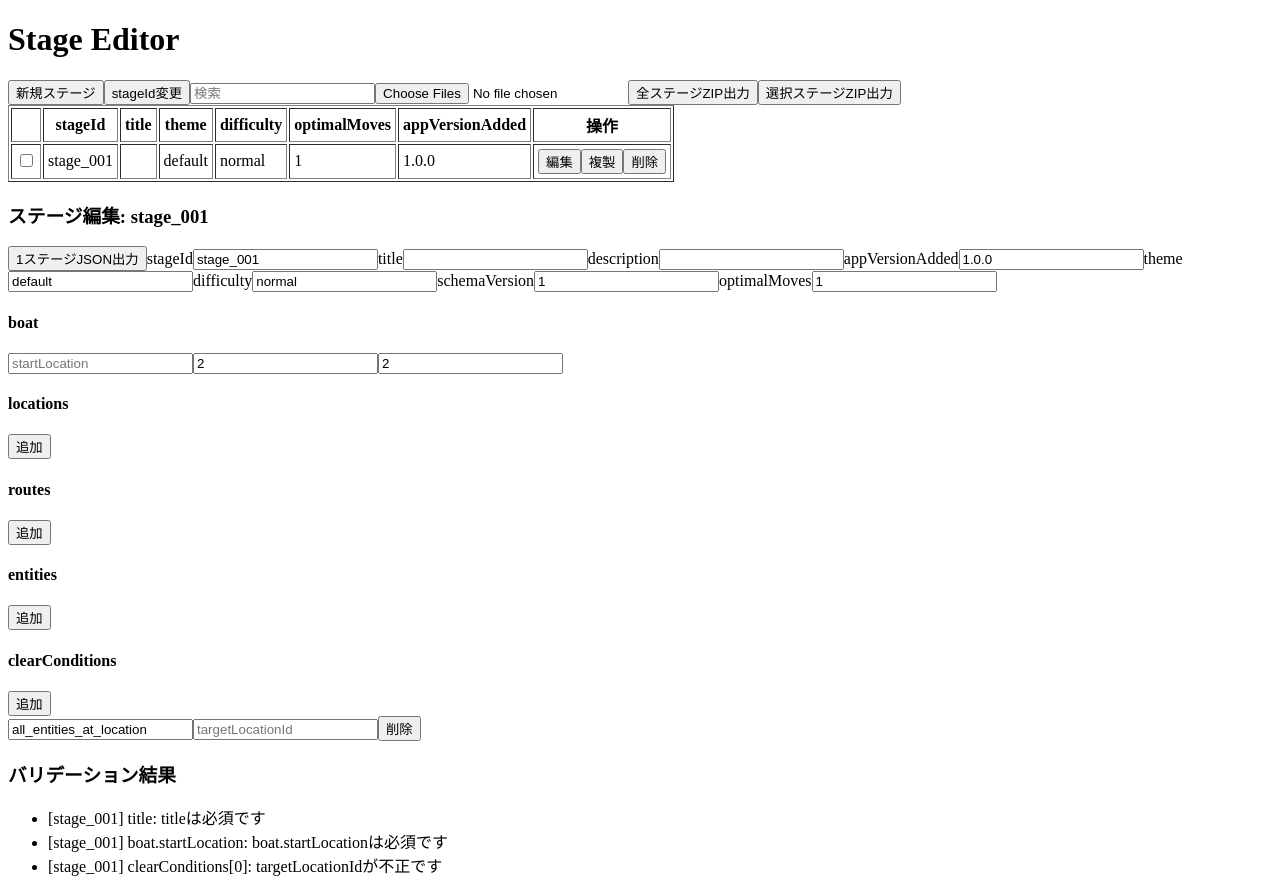
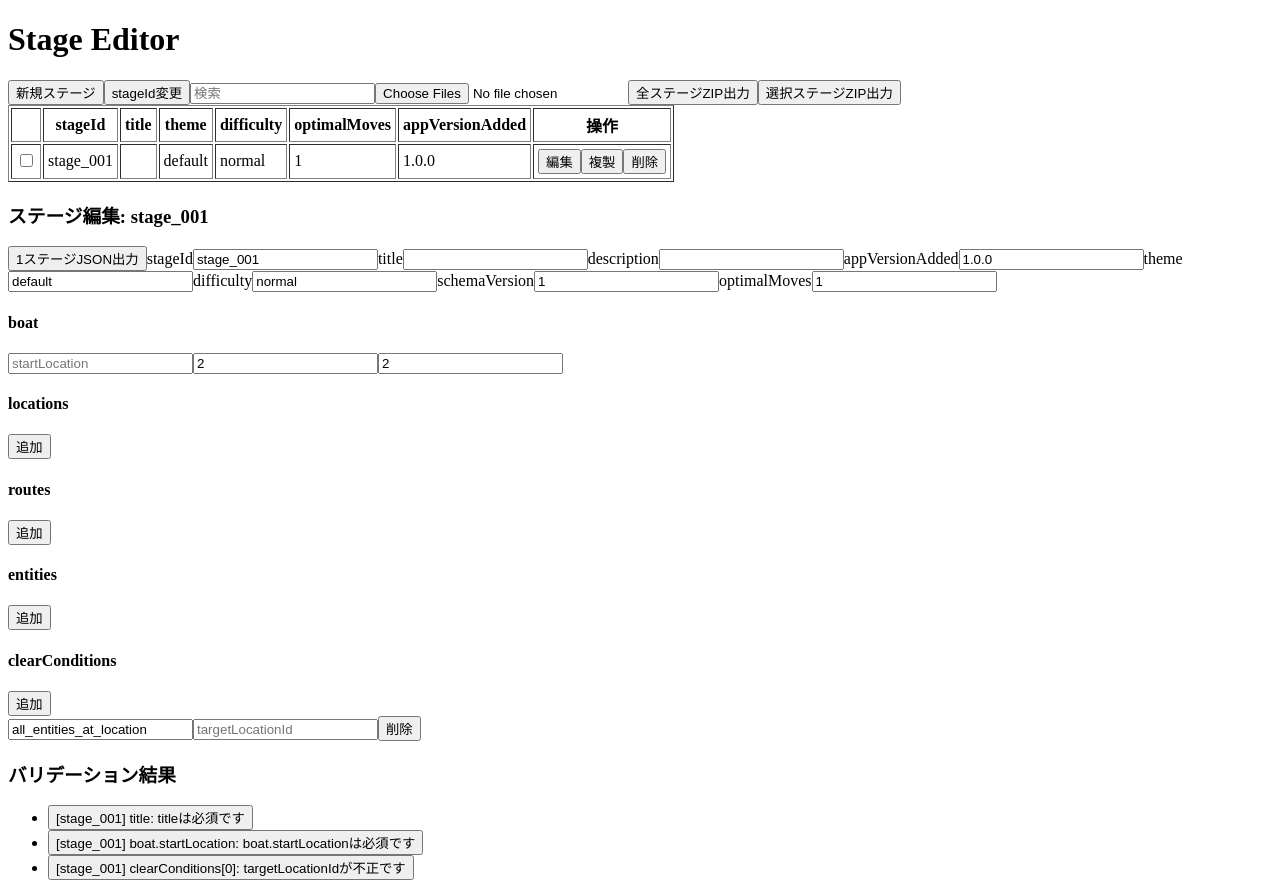
Before and after one commit to u-tahara/TiraWantToCross, a React (Vite) app in the folder tools/stage-editor/: page / in a window 1280 px wide. Both pictures are taken after a click on the button "新規ステージ". Built offline with nearby package versions, Linux system fonts and the light colour scheme.

Commit message:
PR3修正: issueId選択子にCSS.escapeを適用して堅牢化

```diff
--- a/tools/stage-editor/src/App.tsx
+++ b/tools/stage-editor/src/App.tsx
@@ -15,6 +15,25 @@ const nextId = (stages: StageData[]) => {
   return `stage_${Date.now()}`;
 };
 const FILE_SAFE = /^[a-zA-Z0-9_-]+$/;
+const NAVIGATION_ERROR_PREFIX = '対象ステージを特定できませんでした';
+
+const resolveStageFromIssue = (
+  issue: { stageId: string; stageIndex?: number },
+  stages: StageData[],
+  stagesByStageId: Map<string, StageData[]>,
+) => {
+  const normalizedStageId = issue.stageId === '(empty)' ? '' : issue.stageId;
+  const sameStageIdStages = stagesByStageId.get(normalizedStageId) ?? [];
+  const targetByStageId = sameStageIdStages.length === 1 ? sameStageIdStages[0] : null;
+  const stageAtIndex =
+    typeof issue.stageIndex === 'number' && issue.stageIndex >= 0 && issue.stageIndex < stages.length
+      ? stages[issue.stageIndex]
+      : null;
+  const targetByIndex = stageAtIndex !== null && stageAtIndex.stageId === normalizedStageId
+    ? stageAtIndex
+    : null;
+  return targetByStageId ?? targetByIndex;
+};
 
 function App() {
   const [stages, setStages] = useState<StageData[]>(() => loadStages());
@@ -24,8 +43,22 @@ function App() {
   );
   const [selected, setSelected] = useState<string[]>([]);
   const [query, setQuery] = useState('');
+  const [validationNavigationError, setValidationNavigationError] = useState('');
+  const [lastFailedIssueId, setLastFailedIssueId] = useState<string | null>(null);
   const issues = useMemo(() => validateStages(stages), [stages]);
   const invalidStageIds = useMemo(() => new Set(issues.map((i) => i.stageId)), [issues]);
+  const stagesByStageId = useMemo(() => {
+    const map = new Map<string, StageData[]>();
+    stages.forEach((stage) => {
+      const list = map.get(stage.stageId);
+      if (list) {
+        list.push(stage);
+      } else {
+        map.set(stage.stageId, [stage]);
+      }
+    });
+    return map;
+  }, [stages]);
 
   const updateStages = (next: StageData[]) => { setStages(next); saveStages(next); };
   const editing = editingStage;
@@ -46,6 +79,19 @@ function App() {
     a: { stageId: string; duplicateOrder: number } | null,
     b: { stageId: string; duplicateOrder: number } | null,
   ) => a?.stageId === b?.stageId && a?.duplicateOrder === b?.duplicateOrder;
+
+  useEffect(() => {
+    if (!validationNavigationError) return;
+    setValidationNavigationError('');
+    setLastFailedIssueId(null);
+  }, [editingStage, query]);
+
+  useEffect(() => {
+    if (!lastFailedIssueId) return;
+    if (issues.some((issue) => issue.issueId === lastFailedIssueId)) return;
+    setValidationNavigationError('');
+    setLastFailedIssueId(null);
+  }, [issues, lastFailedIssueId]);
 
   useEffect(() => {
     if (editingStage !== null) {
@@ -197,7 +243,32 @@ function App() {
     />
 
     {editing ? <StageEditor stage={editing} onChange={handleStageChange} /> : <p>編集するステージを選択してください。</p>}
-    <ValidationPanel issues={issues} />
+    {validationNavigationError ? <p id="js-validation-navigation-error" className="js-validation-navigation-error" role="alert">{validationNavigationError}</p> : null}
+    <ValidationPanel
+      issues={issues}
+      failedIssueId={lastFailedIssueId}
+      errorMessageId="js-validation-navigation-error"
+      onSelectIssue={(issue) => {
+        const target = resolveStageFromIssue(issue, stages, stagesByStageId);
+        if (!target) {
+          const labelStageId = issue.stageId || '(empty)';
+          setValidationNavigationError(`${NAVIGATION_ERROR_PREFIX}: [${labelStageId}] ${issue.path} (${issue.issueId})`);
+          setLastFailedIssueId(issue.issueId);
+          return;
+        }
+        setValidationNavigationError('');
+        setLastFailedIssueId(null);
+        setEditingStage(target);
+        setEditingStageHint(toStageHint(target, stages));
+        if (document.activeElement instanceof HTMLElement && document.activeElement.classList.contains('js-validation-issue-link')) {
+          requestAnimationFrame(() => {
+            const firstEditorInput = document.querySelector<HTMLElement>('.js-title')
+              ?? document.querySelector<HTMLElement>('.js-stage-id');
+            firstEditorInput?.focus();
+          });
+        }
+      }}
+    />
   </main>;
 }
 
--- a/tools/stage-editor/src/components/ValidationPanel.tsx
+++ b/tools/stage-editor/src/components/ValidationPanel.tsx
@@ -1,12 +1,78 @@
+import { useEffect, useRef } from 'react';
 import { ValidationIssue } from '../types/stage';
 
-export const ValidationPanel = ({ issues }: { issues: ValidationIssue[] }) => (
-  <section>
+type Props = {
+  issues: ValidationIssue[];
+  onSelectIssue?: (issue: ValidationIssue) => void;
+  failedIssueId?: string | null;
+  errorMessageId?: string;
+};
+
+const focusFailedIssue = (root: HTMLElement, failedIssueId: string, lastFocusedFailedIdRef: { current: string | null }) => {
+  const escapedIssueId = typeof CSS !== 'undefined' && typeof CSS.escape === 'function'
+    ? CSS.escape(failedIssueId)
+    : failedIssueId.replace(/"/g, '\\"');
+  const failedItem = root.querySelector<HTMLElement>(`[data-issue-id="${escapedIssueId}"]`);
+  if (!failedItem) return;
+  const button = failedItem.querySelector<HTMLButtonElement>('.js-validation-issue-link');
+  if (!button) return;
+  if (!button.isConnected) return;
+  if (document.activeElement === button) {
+    lastFocusedFailedIdRef.current = failedIssueId;
+    return;
+  }
+  failedItem.scrollIntoView({ block: 'nearest' });
+  button.focus();
+  lastFocusedFailedIdRef.current = failedIssueId;
+};
+
+export const ValidationPanel = ({ issues, onSelectIssue, failedIssueId = null, errorMessageId }: Props) => {
+  const rootRef = useRef<HTMLElement | null>(null);
+  const lastFocusedFailedIdRef = useRef<string | null>(null);
+
+  useEffect(() => {
+    if (!failedIssueId) {
+      lastFocusedFailedIdRef.current = null;
+      return;
+    }
+    if (lastFocusedFailedIdRef.current === failedIssueId) return;
+    const rafId = requestAnimationFrame(() => {
+      const root = rootRef.current;
+      if (!root) return;
+      focusFailedIssue(root, failedIssueId, lastFocusedFailedIdRef);
+    });
+    return () => cancelAnimationFrame(rafId);
+  }, [failedIssueId]);
+
+  return (
+    <section ref={rootRef}>
       <h3>バリデーション結果</h3>
       {issues.length === 0 ? <p>エラーなし</p> : (
         <ul className="js-validation-list">
-        {issues.map((e, i) => <li key={`${e.stageId}-${i}`}>[{e.stageId}] {e.path}: {e.message}</li>)}
+          {issues.map((e) => (
+            <li
+              key={e.issueId}
+              data-issue-id={e.issueId}
+              className={failedIssueId === e.issueId ? 'js-validation-issue-failed' : undefined}
+            >
+              {onSelectIssue ? (
+                <button
+                  className="js-validation-issue-link"
+                  type="button"
+                  aria-invalid={failedIssueId === e.issueId}
+                  aria-describedby={failedIssueId === e.issueId ? errorMessageId : undefined}
+                  aria-label={`ステージ${e.stageId}のエラーへ移動: ${e.path}`}
+                  onClick={() => onSelectIssue(e)}
+                >
+                  [{e.stageId}] {e.path}: {e.message}
+                </button>
+              ) : (
+                <span className="js-validation-issue-text">[{e.stageId}] {e.path}: {e.message}</span>
+              )}
+            </li>
+          ))}
         </ul>
       )}
     </section>
   );
+};
--- a/tools/stage-editor/src/types/stage.ts
+++ b/tools/stage-editor/src/types/stage.ts
@@ -52,7 +52,7 @@ export type StageData = {
   failConditions: FailCondition[];
 };
 
-export type ValidationIssue = { stageId: string; path: string; message: string };
+export type ValidationIssue = { issueId: string; stageId: string; stageIndex?: number; path: string; message: string };
 
 export const createEmptyStage = (stageId: string): StageData => ({
   stageId,
```
Also changed, not shown: tools/stage-editor/src/utils/validation.ts (+44 -23 lines). Lines whose indentation alone changed are shown as unchanged.
